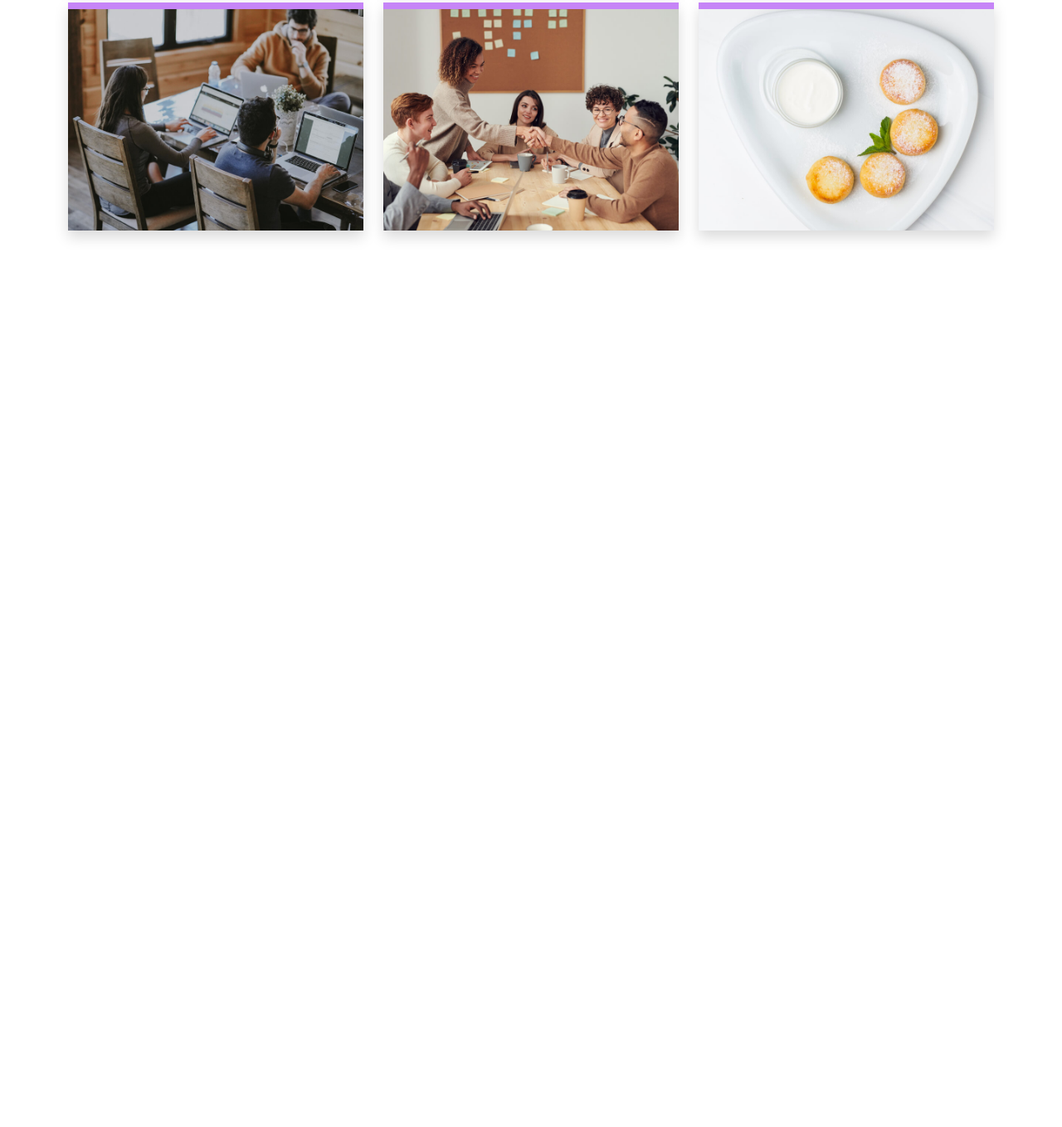
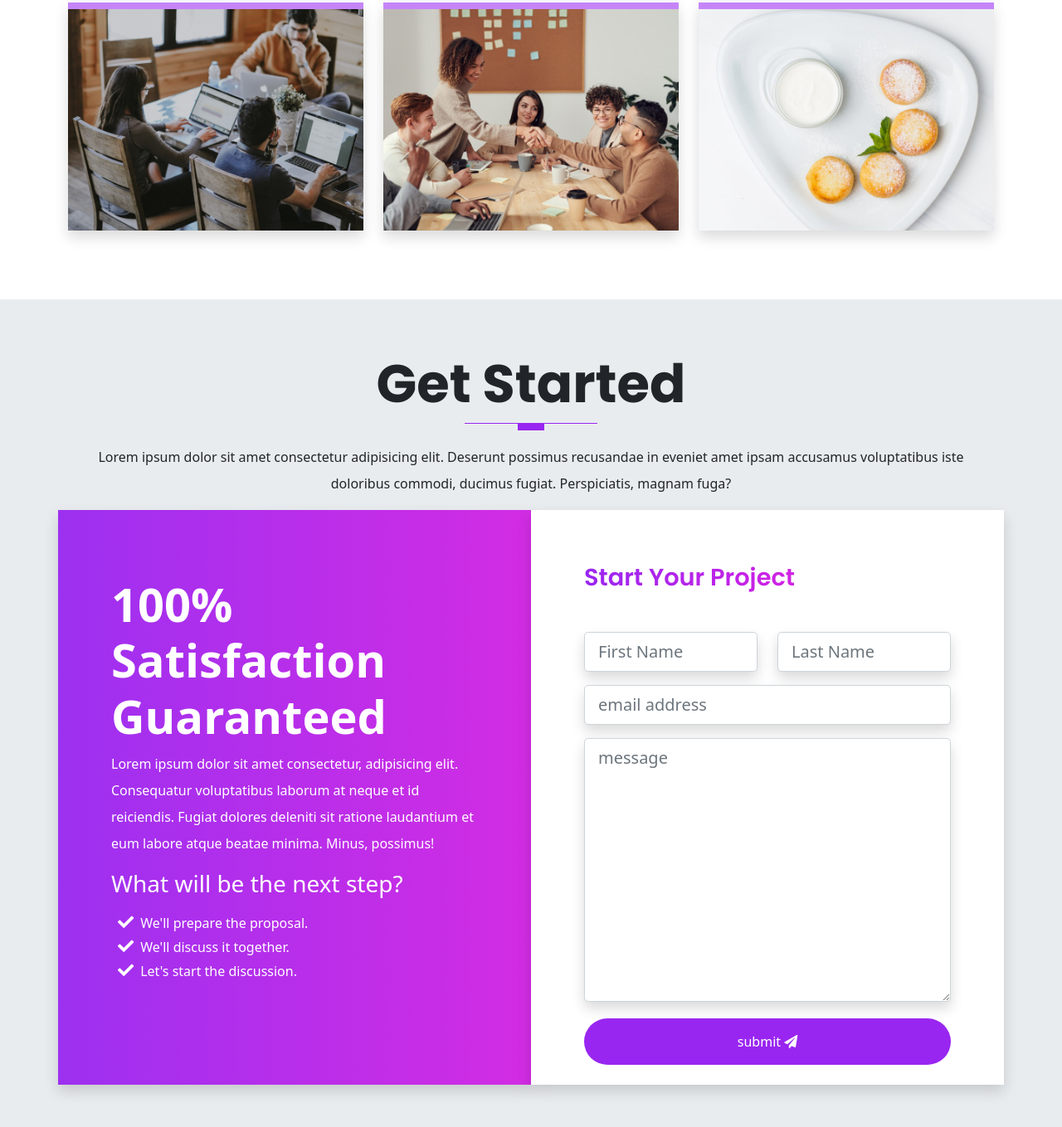
Before and after one commit to NonnaKar/bootstrap-5-tutorial, a website: page index.html in a window 1280 px wide. Shown: the part 5928-7287 px from the top of the page at 83% size. Before the commit the page ends 6289 px from the top, so only its background shows below. Drawn offline with Linux system fonts and the light colour scheme.

Commit message:
added get started section form

```diff
--- a/index.html
+++ b/index.html
@@ -523,6 +523,65 @@
     </div>
   </section>
 
+  <!-- START SECTION 8 - GET STARTED -->
+  <section id="contact" class="get-started">
+    <div class="container">
+      <div class="row text-center">
+        <h1 class="display-3 fw-bold text-capitalize">Get started</h1>
+        <div class="heading-line"></div>
+        <p class="lh-lg">
+          Lorem ipsum dolor sit amet consectetur adipisicing elit. Deserunt possimus recusandae in eveniet amet ipsam accusamus voluptatibus iste doloribus commodi, ducimus fugiat. Perspiciatis, magnam fuga?
+        </p>
+      </div>
+      <!-- START THE CTA CONTENT  -->
+      <div class="row text-white">
+        <div class="col-12 col-lg-6 gradient shadow p-3">
+          <div class="cta-info w-100">
+            <h4 class="display-4 fw-bold">
+              100% Satisfaction Guaranteed
+            </h4>
+            <p class="lh-lg">
+              Lorem ipsum dolor sit amet consectetur, adipisicing elit. Consequatur voluptatibus laborum at neque et id reiciendis. Fugiat dolores deleniti sit ratione laudantium et eum labore atque beatae minima. Minus, possimus!
+            </p>
+            <h3 class="display-3--brief">What will be the next step?</h3>
+            <ul class="cta-info__list">
+              <li>We'll prepare the proposal.</li>
+              <li>We'll discuss it together.</li>
+              <li>Let's start the discussion.</li>
+            </ul>
+          </div>
+        </div>
+        <div class="col-12 col-lg-6 bg-white shadow p-3">
+          <div class="form w-100 pb-2">
+            <h4 class="display-3--title mb-5">start your project</h4>
+            <form action="#" class="row">
+              <div class="col-lg-6 col-md-6 mb-3">
+                <input type="text" placeholder="First Name" id="inputFirstName" class="shadow form-control-lg form-control">
+              </div>
+              <div class="col-lg-6 col-md-6 mb-3">
+                <input type="text" placeholder="Last Name" id="inputLastName" class="shadow form-control-lg form-control">
+              </div>
+              <div class="col-lg-12 mb-3">
+                <input type="email" placeholder="email address" id="inputEmail" class="shadow form-control-lg form-control">
+              </div>
+              <div class="col-lg-12 mb-3">
+                <textarea name="message" placeholder="message" id="message" cols="30" rows="10" class="shadow form-control-lg form-control"></textarea>
+              </div>
+              <div class="text-center d-grid mt-1">
+                <button type="button" class="btn btn-primary rounded-pill pt-3 pb-3">
+                  submit
+                  <i class="fas fa-paper-plane"></i>
+                </button>
+              </div>
+            </form>
+          </div>
+        </div>
+      </div>
+    </div>
+  </section>
+
+  <!-- START SECTION 9 - THE FOOTER  -->
+
 
   <script src="/assets/vendors/js/glightbox.min.js"></script>
 
--- a/scss/components/_typography.scss
+++ b/scss/components/_typography.scss
@@ -69,3 +69,12 @@
   border-right: 0.1rem solid $gray-300;
   height: 100%;
 }
+
+// GRADIENT BG
+.gradient {
+  background: linear-gradient(
+    to right,
+    rgba($primary, 0.95),
+    rgba($secondary, 0.95)
+  );
+}
--- a/scss/sections/_get-started.scss
+++ b/scss/sections/_get-started.scss
@@ -0,0 +1,45 @@
+@use '../custom' as *;
+@use '../components/mixins' as *;
+
+.get-started {
+  padding: 4rem 0;
+  background-color: $gray-200;
+}
+
+.cta-info {
+  padding: 3rem;
+  margin: 1rem 0;
+
+  &__list {
+    position: relative;
+    list-style-type: none;
+    display: block;
+    padding-top: 0.5rem;
+    padding-left: 0.5rem;
+    margin-bottom: 0.7rem;
+
+    li::before {
+      font-family: "Font Awesome 5 Free";
+      content: "\f00c";
+      font-weight: 600;
+      margin-right: 0.5rem;
+      font-size: 1.2rem;
+    }
+  }
+}
+
+// FORM CONTENT
+.form {
+  padding: 3rem;
+
+  button {
+    border: none;
+    color: $white;
+
+    a {
+      color: $white;
+      text-decoration: none;
+      text-transform: capitalize;
+    }
+  }
+}
```
Also changed, not shown: assets/css/style.css, 1 other file.
